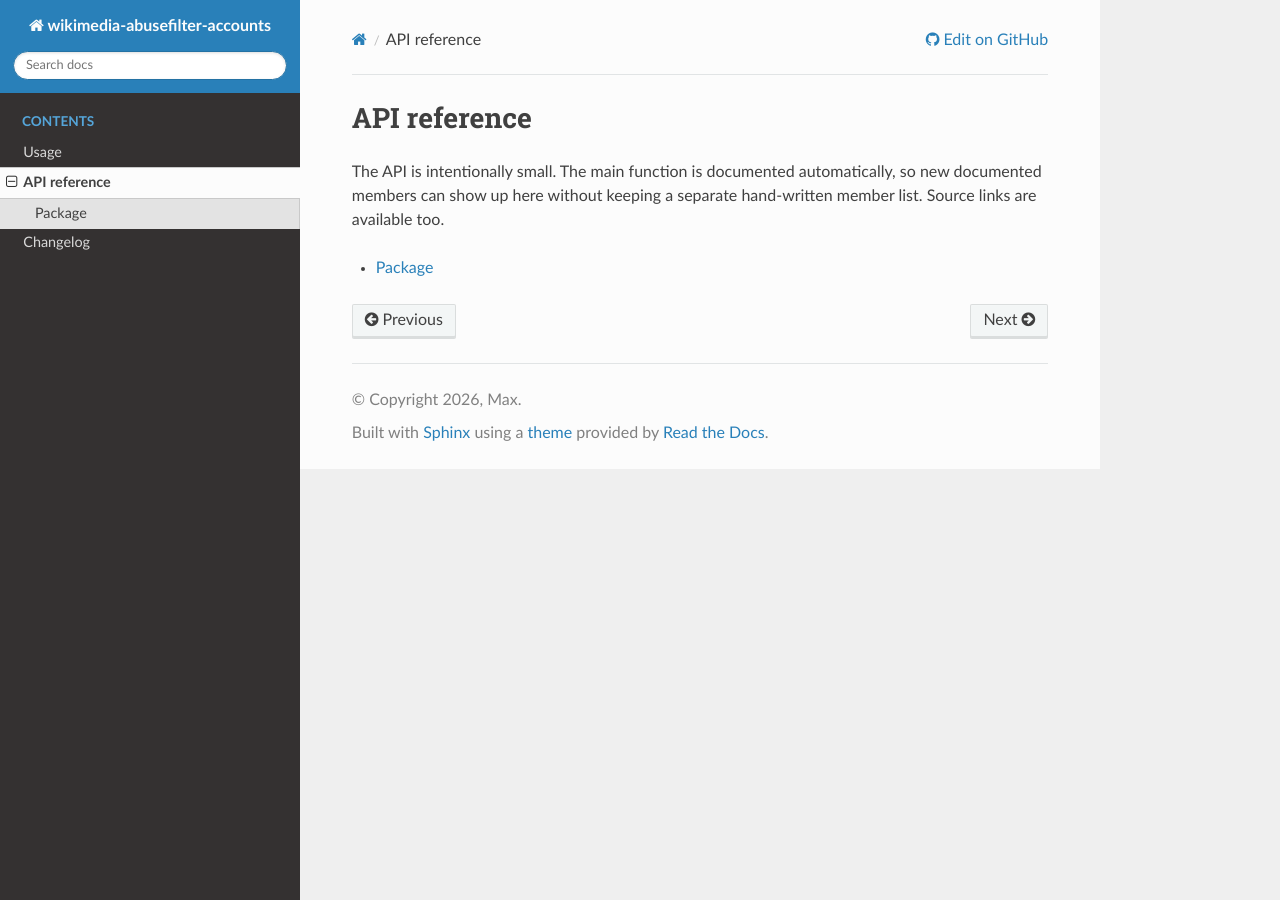
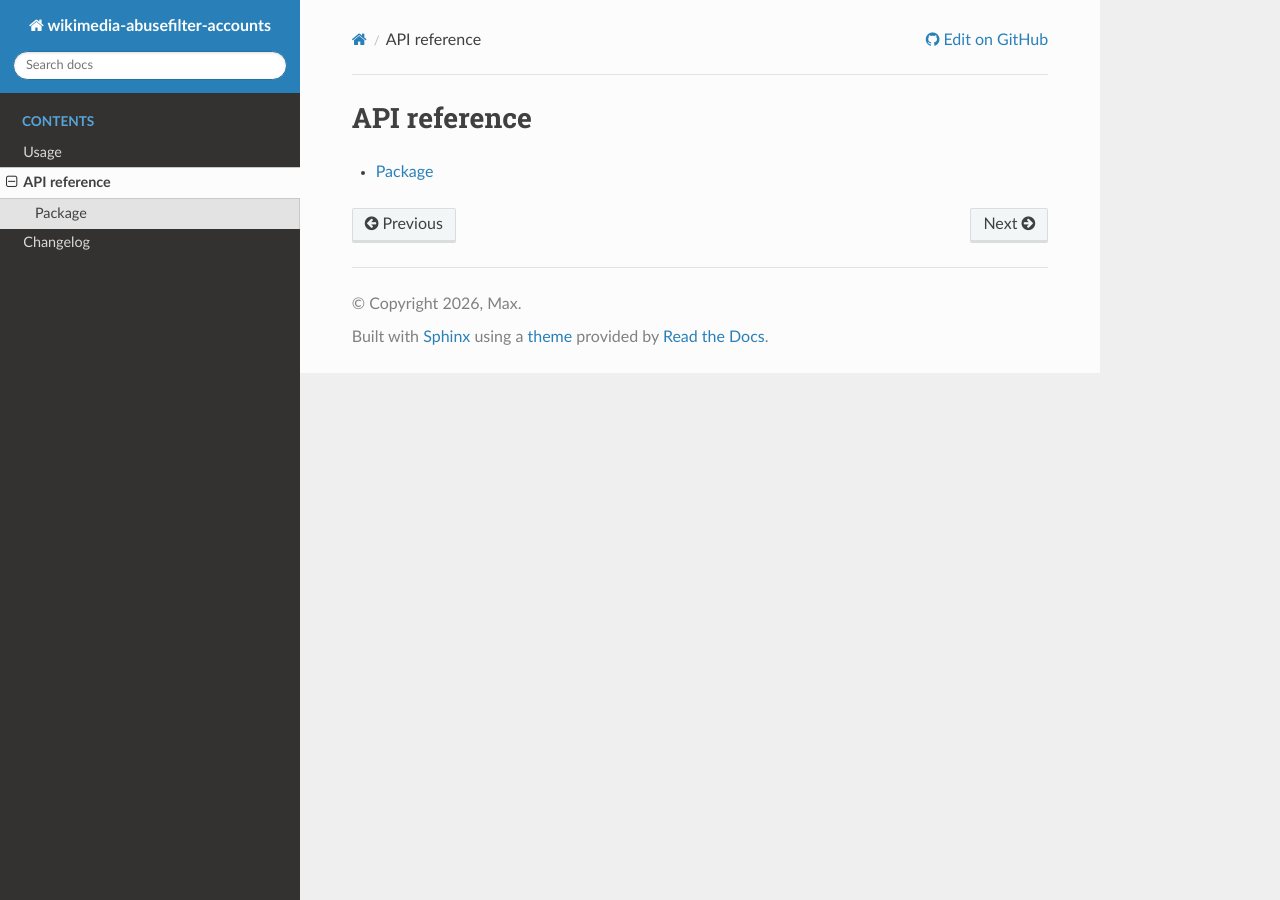
Before and after one commit to MadMaxWP/wikimedia-abusefilter-accounts, a Sphinx documentation site: the page built from docs/source/api.rst, in a window 1280 px wide. Built offline with Sphinx 7.4.7 and the Read the Docs theme 3.1.0, drawn with Linux system fonts in a browser that asks for light colours.

Commit message:
Remove redundant explanation from API reference

```diff
--- a/docs/source/api.rst
+++ b/docs/source/api.rst
@@ -1,7 +1,5 @@
 API reference
 =============
-
-The API is intentionally small. The main function is documented automatically, so new documented members can show up here without keeping a separate hand-written member list. Source links are available too.
 
 .. toctree::
    :maxdepth: 2
```
